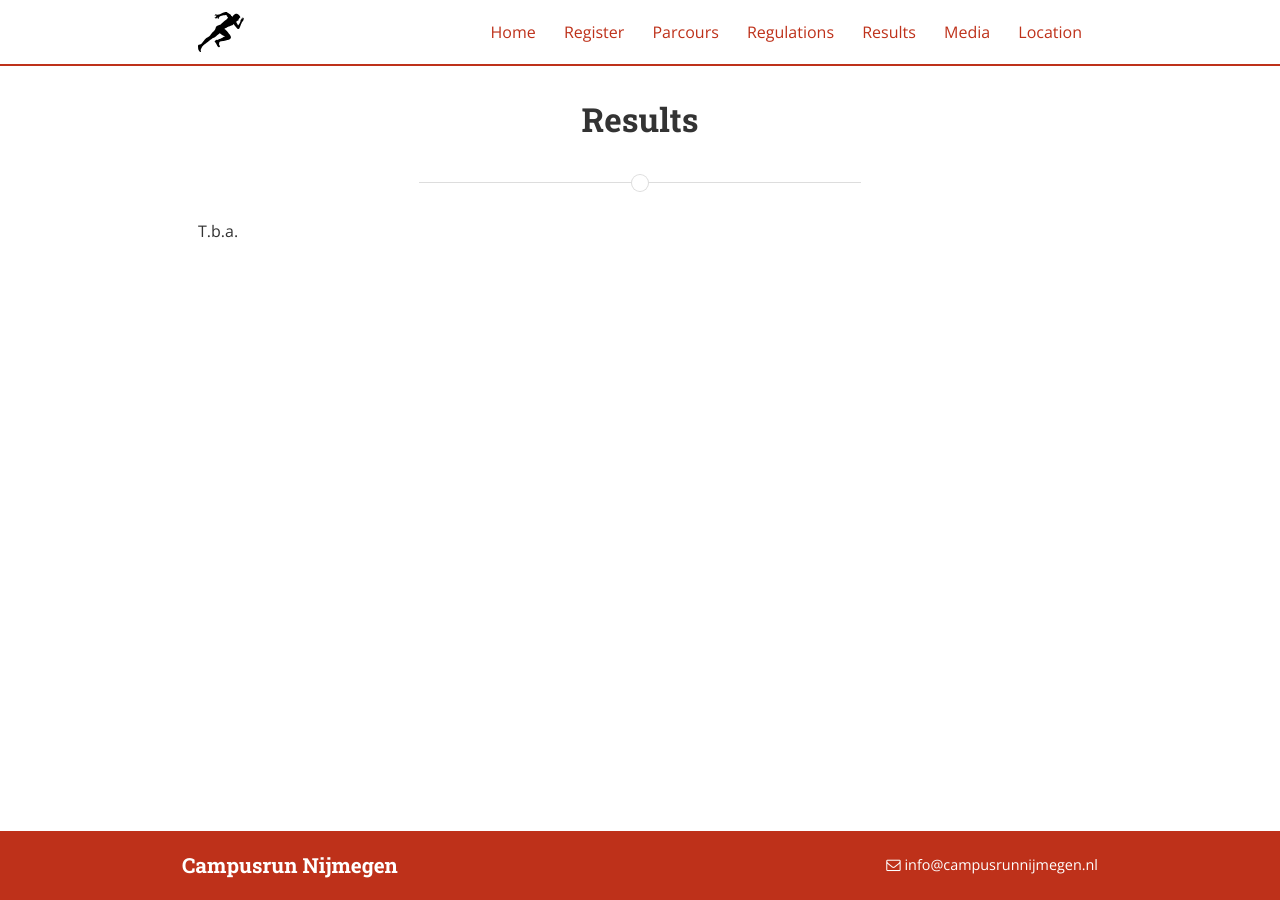
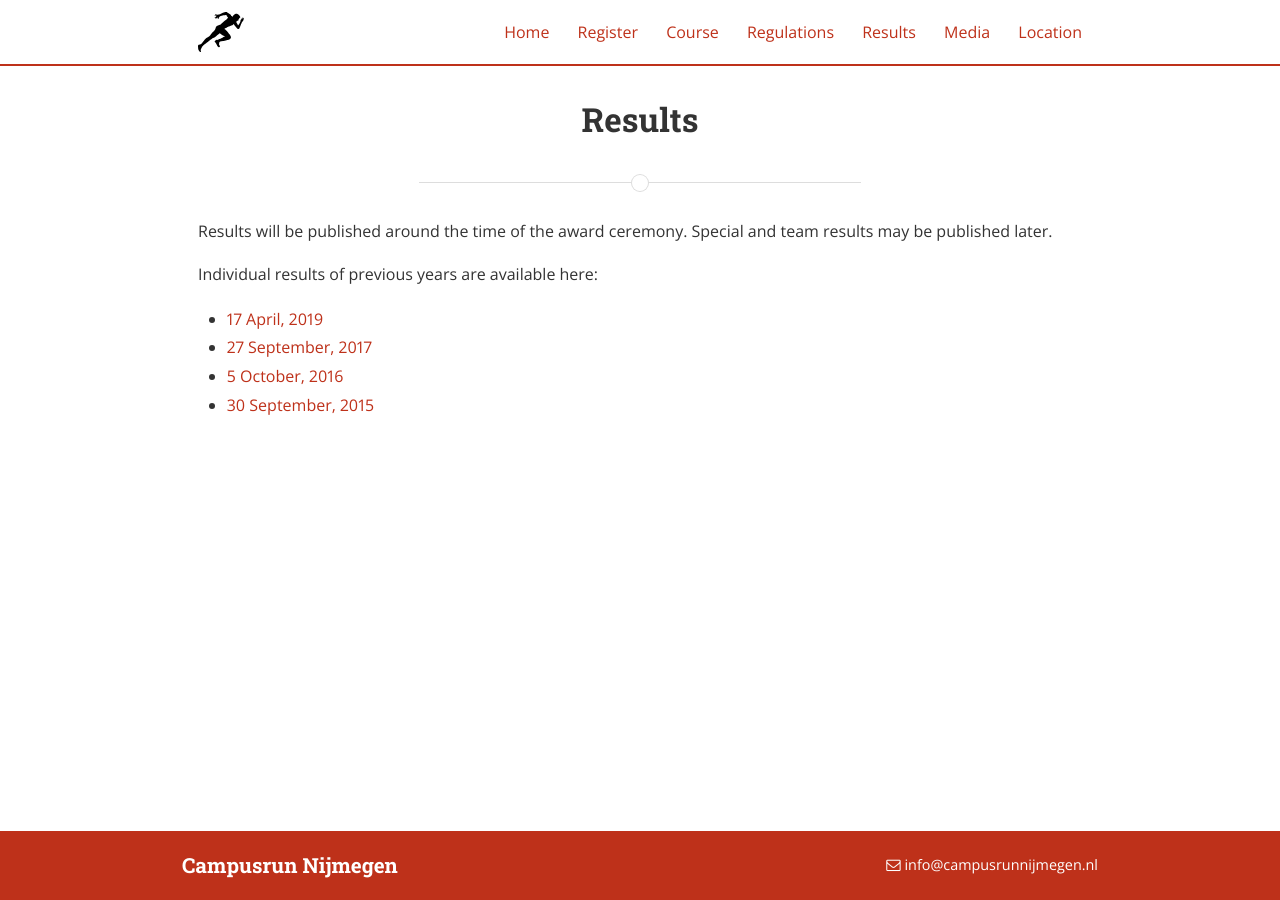
Before and after one commit to TimoMaarse/campusrun, a Jekyll site: the page built from results.md, in a window 1280 px wide. Built offline with Jekyll 4.4.1, drawn with Linux system fonts in a browser that asks for light colours; nearby versions of some CDN libraries.

```diff
--- a/results.md
+++ b/results.md
@@ -6,4 +6,10 @@ main_nav: true
 order: 5
 ---
 
-T.b.a.
+Results will be published around the time of the award ceremony. Special and team results may be published later.
+
+Individual results of previous years are available here:
+* [17 April, 2019](https://uitslagen.nl/uitslag?id=2019041750338)
+* [27 September, 2017](https://uitslagen.nl/uitslag?id=2017092700294)
+* [5 October, 2016](https://uitslagen.nl/uitslag?id=2016100518436)
+* [30 September, 2015](https://uitslagen.nl/uitslag?id=2015093000294)
```
Also changed, not shown: course.md (added, +11 -0 lines), index.md (+8 -1 lines), location.md (+3 -1 lines), media.md (+7 -1 lines), parcours.md (deleted, +0 -9 lines), register.md (+1 -1 lines), assets/img/course.png (added).
